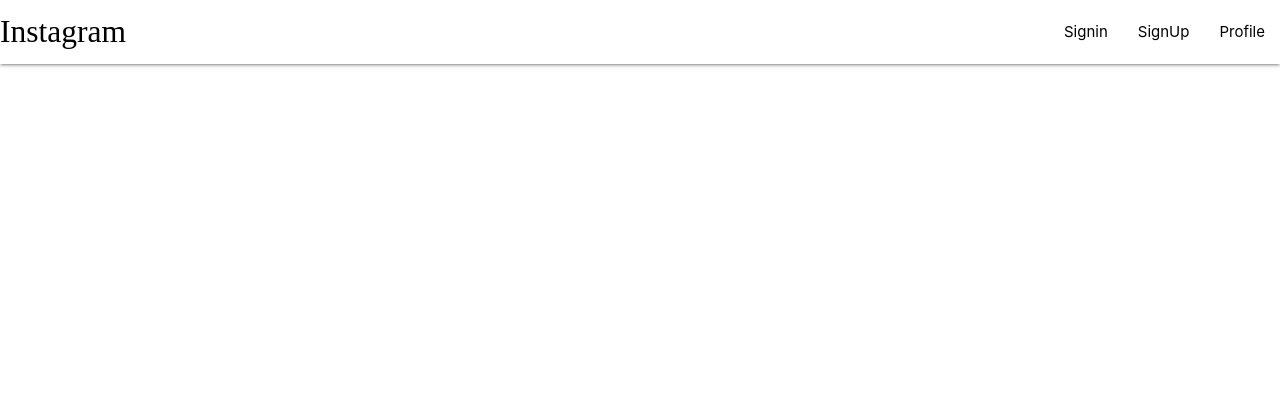
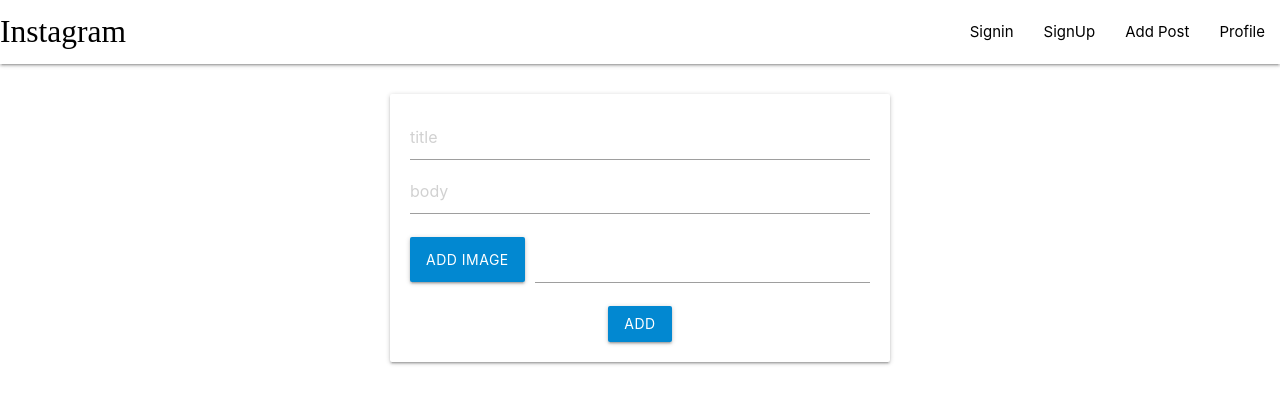
Before and after one commit to ridsuteri/instagram-clone, a React (Create React App) app in the folder client/: page /create in a window 1280 px wide. Shown: the top 404 px of the page. Built offline with nearby package versions, Linux system fonts and the light colour scheme; a web font is replaced by a local one.

Commit message:
create add post UI

```diff
--- a/client/src/App.js
+++ b/client/src/App.js
@@ -7,6 +7,7 @@
 import SignUp from "./components/screens/Signup";
 import Profile from "./components/screens/Profile";
 import Signin from "./components/screens/Signin";
+import CreatePost from "./components/screens/CreatePost";
 
 function App() {
   return (
@@ -28,6 +29,10 @@
       <Route path="/profile">
         <Profile />
       </Route>
+
+      <Route path="/create">
+        <CreatePost />
+      </Route>
     </BrowserRouter>
   );
 }
--- a/client/src/components/Navbar.js
+++ b/client/src/components/Navbar.js
@@ -16,6 +16,9 @@
             <Link to="/signup">SignUp</Link>
           </li>
           <li>
+            <Link to="/create">Add Post</Link>
+          </li>
+          <li>
             <Link to="/profile">Profile</Link>
           </li>
         </ul>
--- /dev/null
+++ b/client/src/components/screens/CreatePost.js
@@ -0,0 +1,32 @@
+import React from "react";
+
+const CreatePost = () => {
+  return (
+    <div
+      className="card input-field"
+      style={{
+        margin: "30px auto",
+        maxWidth: "500px",
+        padding: "20px",
+        textAlign: "center",
+      }}
+    >
+      <input type="text" placeholder="title" />
+      <input type="text" placeholder="body" />
+      <div className="file-field input-field">
+        <div className="btn #81d4fa light-blue darken-2">
+          <span>Add Image</span>
+          <input type="file" />
+        </div>
+        <div className="file-path-wrapper">
+          <input className="file-path validate" type="text" />
+        </div>
+      </div>
+      <button className="btn waves-effect #81d4fa light-blue darken-2">
+        Add
+      </button>
+    </div>
+  );
+};
+
+export default CreatePost;
--- a/client/src/components/screens/Home.js
+++ b/client/src/components/screens/Home.js
@@ -10,7 +10,7 @@
         </div>
 
         <div className="card-content">
-          <i class="material-icons" style={{ color: "red" }}>
+          <i className="material-icons" style={{ color: "red" }}>
             favorite
           </i>
           <h6>title here</h6>
@@ -25,7 +25,7 @@
         </div>
 
         <div className="card-content">
-          <i class="material-icons" style={{ color: "red" }}>
+          <i className="material-icons" style={{ color: "red" }}>
             favorite
           </i>
           <h6>title here</h6>
@@ -40,7 +40,7 @@
         </div>
 
         <div className="card-content">
-          <i class="material-icons" style={{ color: "red" }}>
+          <i className="material-icons" style={{ color: "red" }}>
             favorite
           </i>
           <h6>title here</h6>
@@ -55,7 +55,7 @@
         </div>
 
         <div className="card-content">
-          <i class="material-icons" style={{ color: "red" }}>
+          <i className="material-icons" style={{ color: "red" }}>
             favorite
           </i>
           <h6>title here</h6>
--- a/client/src/components/screens/Signin.js
+++ b/client/src/components/screens/Signin.js
@@ -7,7 +7,7 @@
         <h2>Instagram</h2>
         <input type="text" placeholder="Email" />
         <input type="password" placeholder="Password" />
-        <button className="btn waves-effect #81d4fa light-blue lighten-3">
+        <button className="btn waves-effect #81d4fa light-blue darken-2">
           Signin
         </button>
         <h6>
--- a/client/src/components/screens/Signup.js
+++ b/client/src/components/screens/Signup.js
@@ -8,7 +8,7 @@
         <input type="text" placeholder="Name" />
         <input type="text" placeholder="Email" />
         <input type="password" placeholder="Password" />
-        <button className="btn waves-effect #81d4fa light-blue lighten-3">
+        <button className="btn waves-effect #81d4fa light-blue darken-2">
           Signup
         </button>
         <h6>
```
